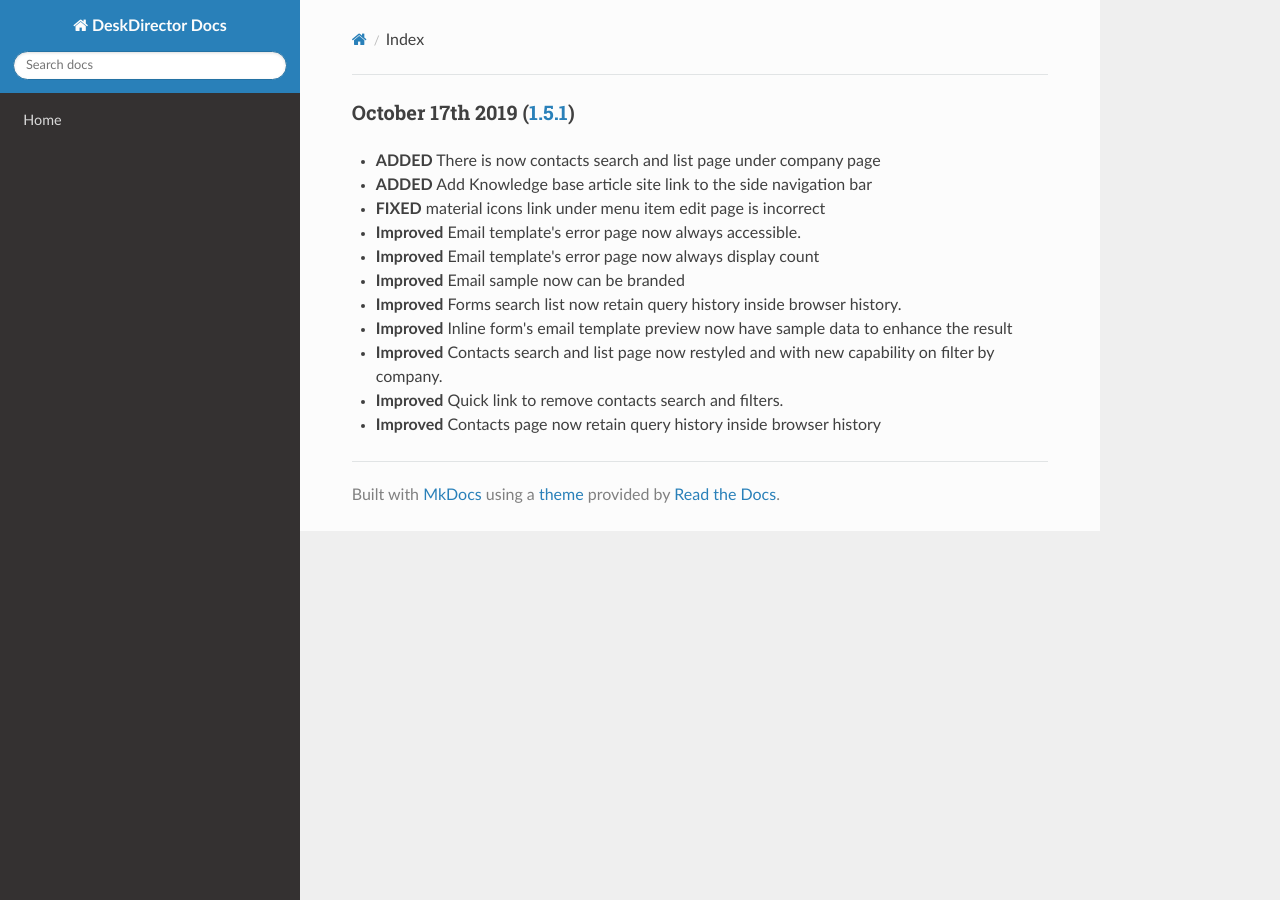
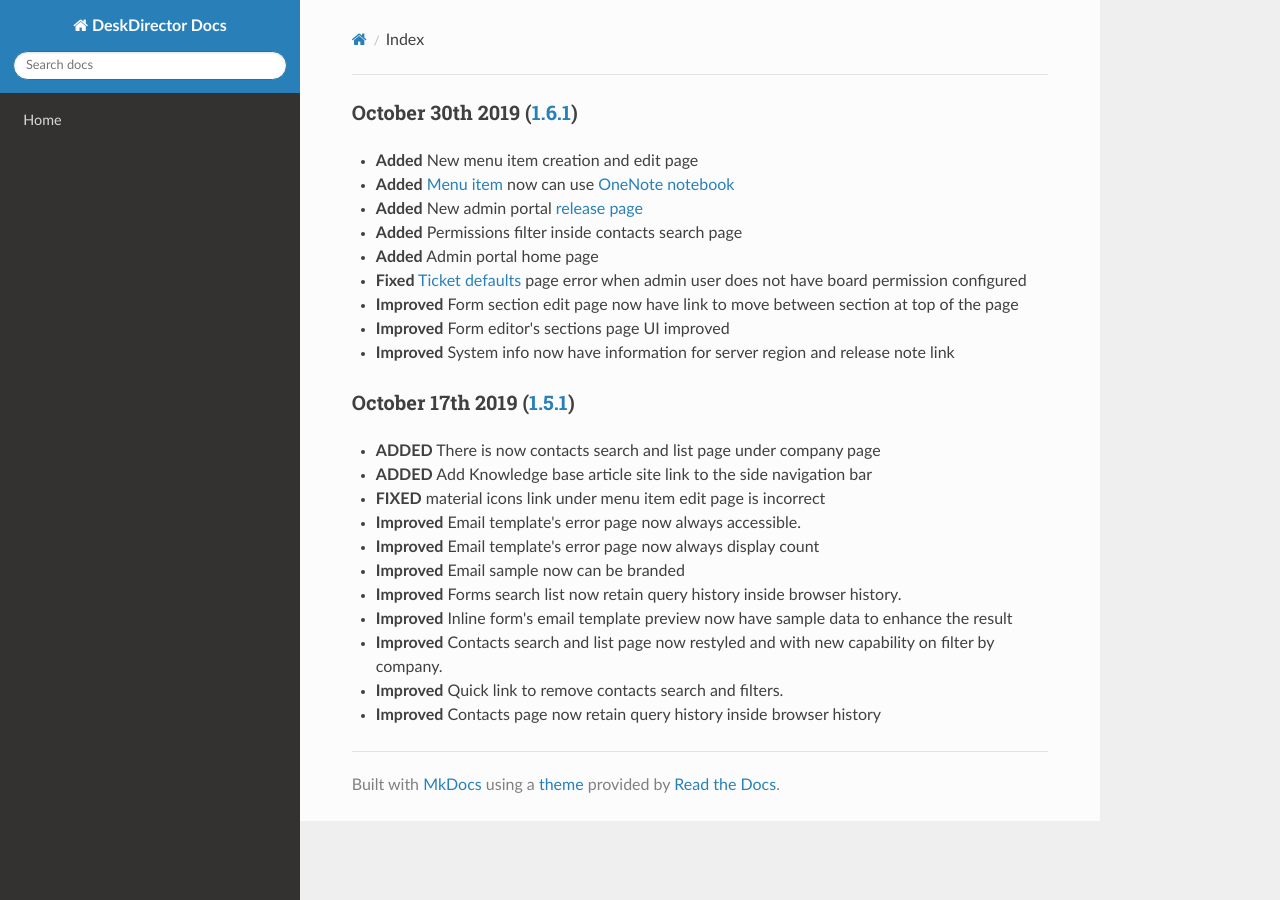
Before and after one commit to DeskDirector/docs, an MkDocs documentation site: the page built from docs/_release/admin/README.md, in a window 1280 px wide. Built offline with MkDocs 1.6.1, drawn with Linux system fonts in a browser that asks for light colours; nearby versions of some CDN libraries; old or Windows-style settings are respelled for this version of MkDocs.

Commit message:
Update README.md

```diff
--- a/docs/_release/admin/README.md
+++ b/docs/_release/admin/README.md
@@ -1,3 +1,14 @@
+### October 30th 2019 ([1.6.1](v1.6.1))
+* **Added** New menu item creation and edit page
+* **Added** [Menu item](/portal/menus/menu-items) now can use [OneNote notebook](/portal/notebooks)
+* **Added** New admin portal [release page](/release-notes/admin)
+* **Added** Permissions filter inside contacts search page
+* **Added** Admin portal home page
+* **Fixed** [Ticket defaults](/system/feature-config/defaults) page error when admin user does not have board permission configured
+* **Improved** Form section edit page now have link to move between section at top of the page
+* **Improved** Form editor's sections page UI improved
+* **Improved** System info now have information for server region and release note link
+
 ### October 17th 2019 ([1.5.1](v1.5.1))
 * **ADDED** There is now contacts search and list page under company page
 * **ADDED** Add Knowledge base article site link to the side navigation bar
```
